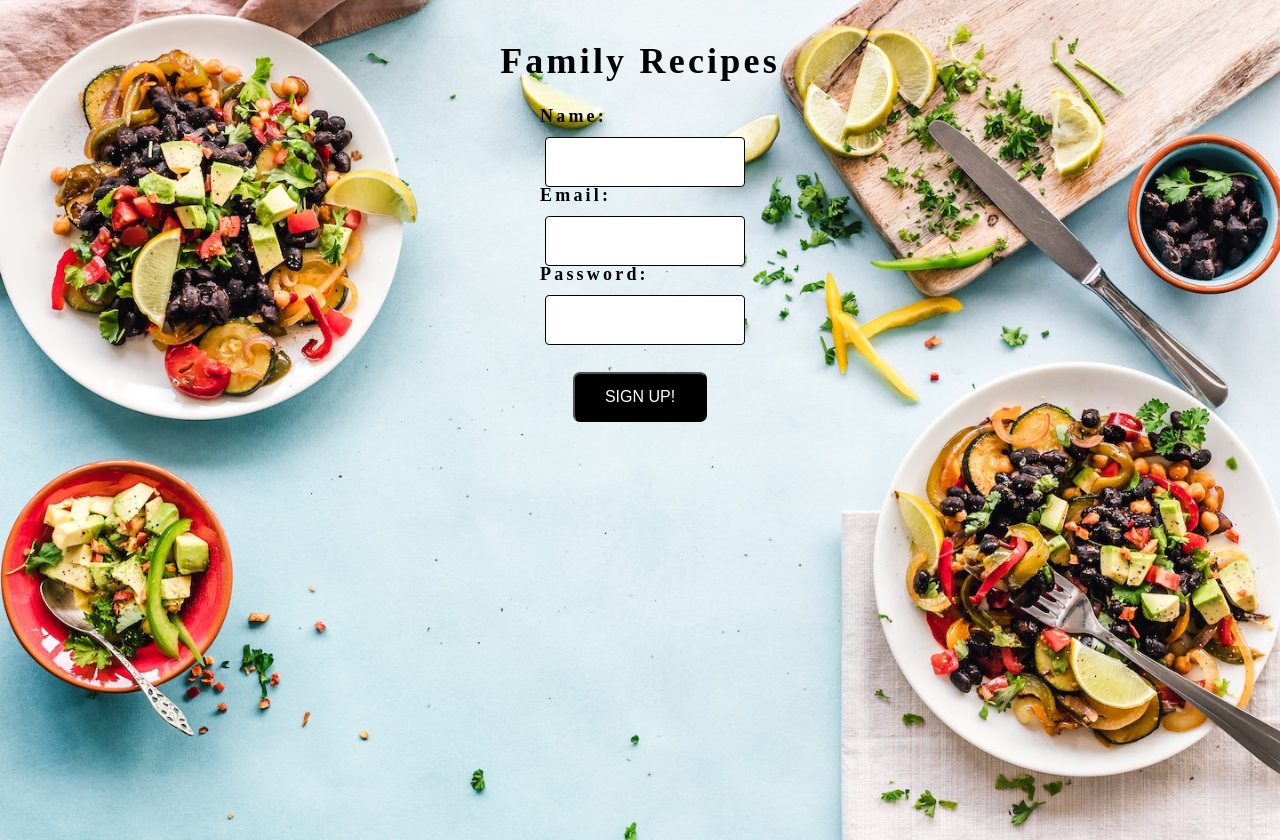
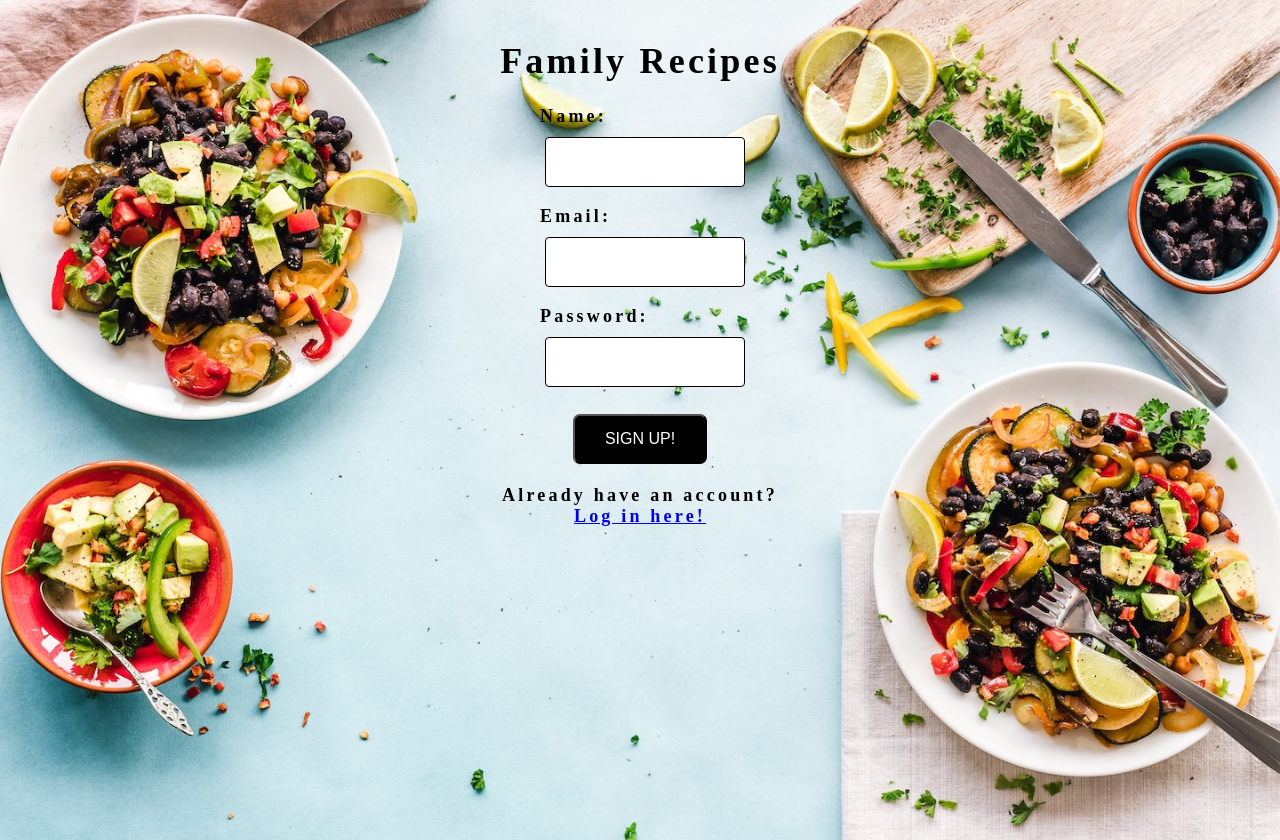
Before and after one commit to Secret-Family-Recipes-Cookbook-6/FrontEnd, a React (Create React App) app: page / in a window 1280 px wide. Built offline with nearby package versions, Linux system fonts and the light colour scheme.

Commit message:
added a login option to the signup page

```diff
--- a/src/components/Signup.js
+++ b/src/components/Signup.js
@@ -1,6 +1,7 @@
 import React, { useState } from 'react';
 import { axiosWithAuth } from '../utils/axiosWithAuth';
 import './components.css';
+import { Link } from "react-router-dom";
 
 const Signup = (props) => {
     const [cook, setCook ] = useState({
@@ -32,36 +33,42 @@ const Signup = (props) => {
 
     return (
         <div>
-            <form className='form-container' onSubmit={submitForm}>
-               <label htmlFor="name">Name:
+            <form className="recipe-list" onSubmit={submitForm}>
+              <label className="label" htmlFor="name">Name:
                 <input
                 onChange={changeHandler}
                 id="username"
                 name="username"
                 type="text"
-                value={cook.name}/>
-                </label>
-
-              <label htmlFor="email">Email:
+                value={cook.name}
+                />
+              </label>
+              <br />
+              <label className="label" htmlFor="email">Email:
                 <input
                 onChange={changeHandler}
                 id="email"
                 name="email"
                 type="text"
-                value={cook.email}/>
-                </label>
-
-              <label htmlFor="password">Password:
+                value={cook.email}
+                />
+              </label>
+              <br />
+              <label className="label" htmlFor="password">Password:
                 <input
                 onChange={changeHandler}
                 id="password"
                 name="password"
                 type="text"
-                value={cook.password}/>
-                </label>
+                value={cook.password}
+                />
+              </label>
 
-                <br />
-				        <button type="submit">SIGN UP!</button>
+              <br />
+				      <button type="submit">SIGN UP!</button>
+              <br />
+              Already have an account?
+				      <Link to="/login">Log in here!</Link>
             </form>
         </div>
     );
```
